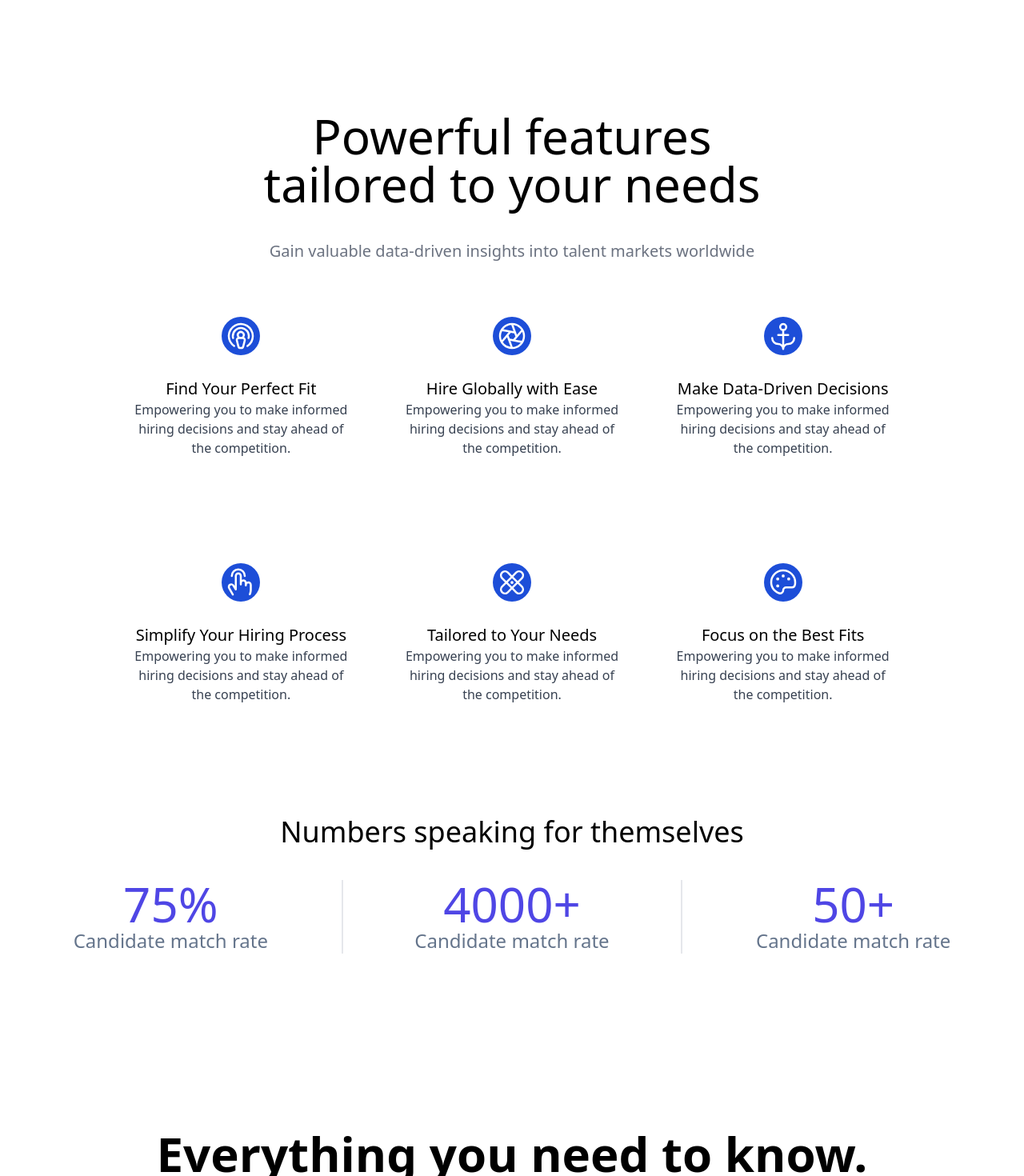
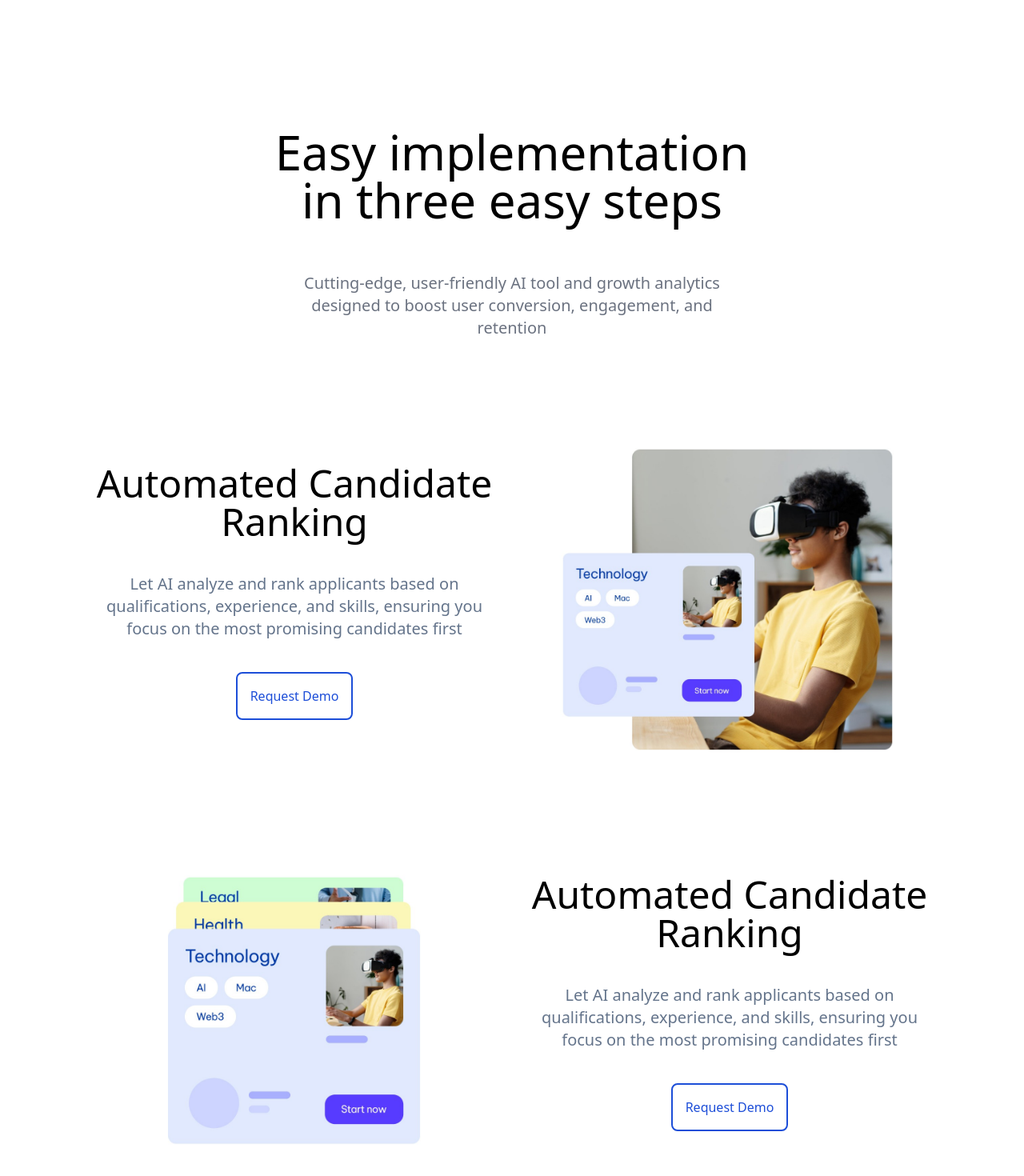
Before and after one commit to Ayushmadhur5588/hirespark-fe, a Next.js app: page / in a window 1280 px wide. Shown: the part 680-2150 px from the top of the page at 80% size. Built offline with nearby package versions, Linux system fonts and the light colour scheme.

Commit message:
Features

```diff
--- a/app/layout.tsx
+++ b/app/layout.tsx
@@ -5,6 +5,7 @@ import Footer from '@/components/Footer'
 import Faq from "@/components/Faq";
 import Metrics from "@/components/Metrics";
 import PowerfulFeature from "@/components/PowerfulFeature";
+import Features from "@/components/Features";
 
 
 const geistSans = Geist({
@@ -31,6 +32,7 @@ export default function RootLayout({
     <html lang="en">
       <body className={`${geistSans.variable} ${geistMono.variable}`}>
         {children}
+        <Features />
         <PowerfulFeature />
         <Metrics />
         <Faq />
--- /dev/null
+++ b/components/Features.tsx
@@ -0,0 +1,61 @@
+import Feature1 from "@/public/asset 16.jpeg";
+import Feature2 from "@/public/asset 17.jpeg";
+import Image from "next/image";
+
+const Features = () => {
+  return (
+    <div className="px-24">
+      <div className="text-center text-6xl font-medium py-10 w-[60%] mx-auto">
+        Easy implementation in three easy steps
+      </div>
+      <div className="text-center text-xl font-extralight text-gray-500 py-5 w-[50%] mx-auto">
+        Cutting-edge, user-friendly AI tool and growth analytics designed to
+        boost user conversion, engagement, and retention
+      </div>
+
+      <div className="grid grid-cols-2 mx-auto mt-24">
+        <div className="cols-span-1 p-5 my-5">
+          <div className="text-center text-5xl">
+            Automated Candidate Ranking
+          </div>
+          <div className="py-10  text-center text-xl text-slate-500 font-light">
+            Let AI analyze and rank applicants based on qualifications,
+            experience, and skills, ensuring you focus on the most promising
+            candidates first
+          </div>
+          <div className="flex justify-center">
+            <button className="p-4 border-2 border-blue-700 rounded-lg text-blue-700">
+              Request Demo
+            </button>
+          </div>
+        </div>
+        <div className="cols-span-1">
+          <Image src={Feature1} alt="Img_1" className="p-5"/>
+        </div>
+      </div>
+      <div className="grid grid-cols-2 mx-auto mt-24">
+      <div className="cols-span-1">
+          <Image src={Feature2} alt="Img_1" className="p-5"/>
+        </div>
+        <div className="cols-span-1 p-5 my-5">
+          <div className="text-center text-5xl">
+            Automated Candidate Ranking
+          </div>
+          <div className="py-10  text-center text-xl text-slate-500 font-light">
+            Let AI analyze and rank applicants based on qualifications,
+            experience, and skills, ensuring you focus on the most promising
+            candidates first
+          </div>
+          <div className="flex justify-center">
+            <button className="p-4 border-2 border-blue-700 rounded-lg text-blue-700">
+              Request Demo
+            </button>
+          </div>
+        </div>
+
+      </div>
+    </div>
+  );
+};
+
+export default Features;
```
Also changed, not shown: public/asset 16.jpeg (added), public/asset 17.jpeg (added).
